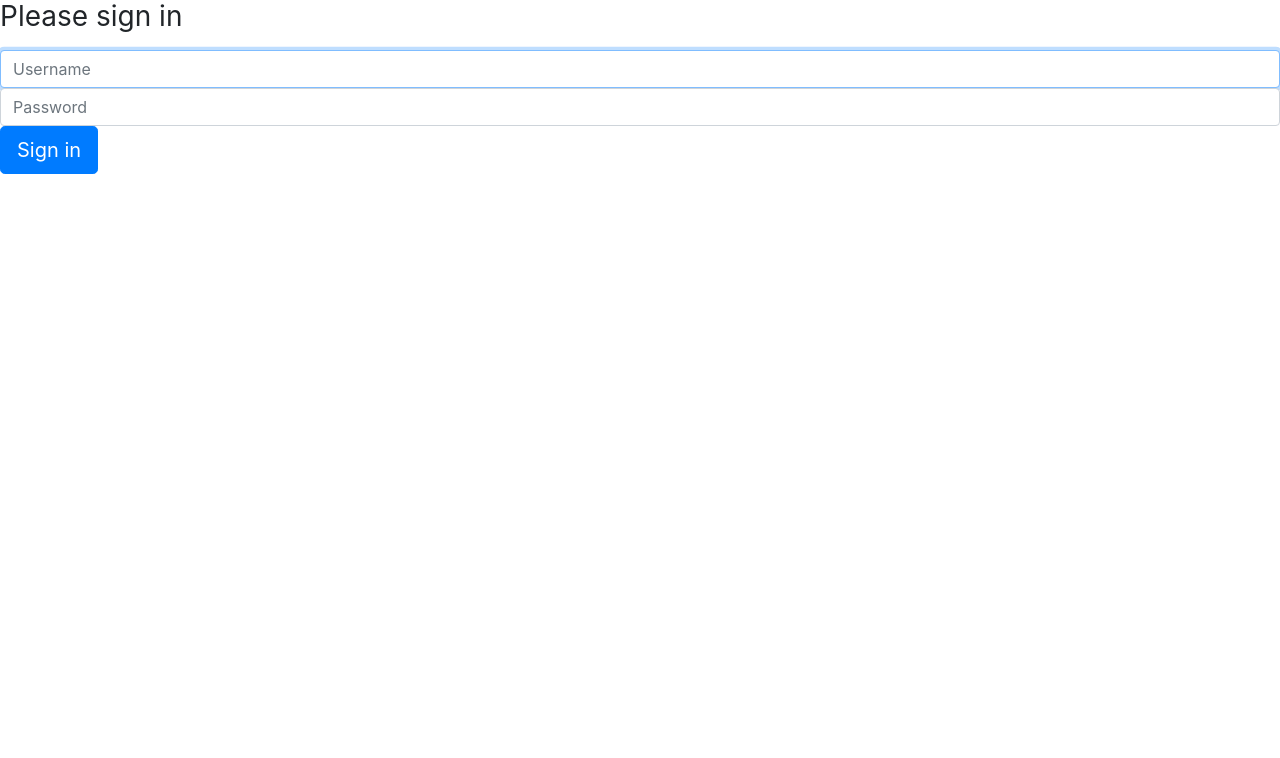
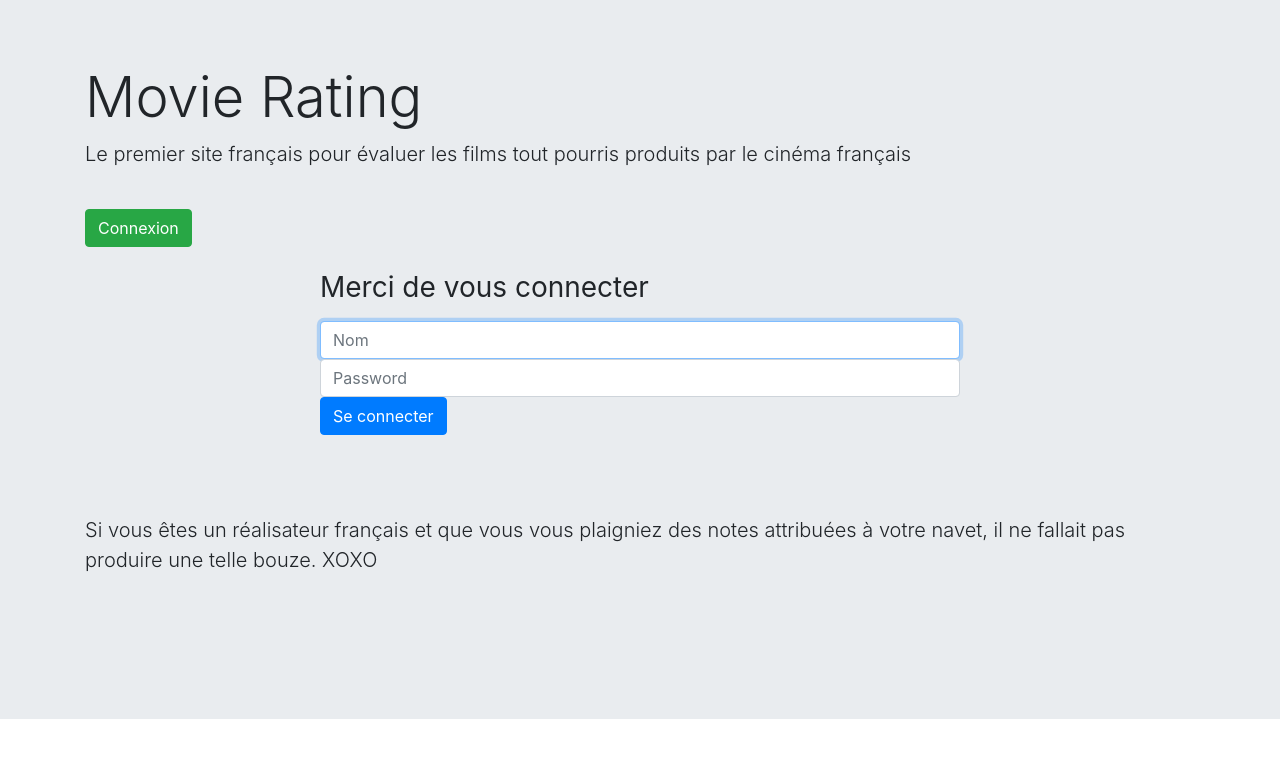
Before and after one commit to BiagioliCassandra/Site_Films_Debug_Symfony, a Symfony app: template templates/security/login.html.twig in a window 1280 px wide. Shown: the top 758 px of the page. Run offline with Twig, Linux system fonts and the light colour scheme; the template is opened without the code that fills it, so the values that code supplies are empty; some libraries are stand-ins or nearby versions.

Commit message:
add button connexion and deconnexion

```diff
--- a/config/routes.yaml
+++ b/config/routes.yaml
@@ -2,5 +2,5 @@
 #    path: /
 #    controller: App\Controller\DefaultController::index
 
-app_logout:
-    path: /logout
+# app_logout:
+#     path: /logout
--- a/src/Entity/Evaluation.php
+++ b/src/Entity/Evaluation.php
@@ -17,7 +17,7 @@ class Evaluation
     private $id;
 
     /**
-     * @ORM\Column(type="text")
+     * @ORM\Column(type="text", nullable=true)
      */
     private $comment;
 
--- a/src/Entity/Movie.php
+++ b/src/Entity/Movie.php
@@ -44,6 +44,8 @@ class Movie
     private $author;
 
     /**
+     * @ORM\OneToMany(targetEntity="App\Entity\Evaluation", mappedBy="movie")
+     * @ORM\JoinColumn(nullable=false)
      */
     private $evaluations;
 
--- a/templates/layout.html.twig
+++ b/templates/layout.html.twig
@@ -5,7 +5,10 @@
   <div class="container">
     <h1 class="display-4">Movie Rating</h1>
     <p class="lead">Le premier site français pour évaluer les films tout pourris produits par le cinéma français</p>
-  </div>
+    {% if is_granted('IS_AUTHENTICATED_REMEMBERED') %}
+    <a class="btn btn-warning text-white my-4" href="{{ path('app_logout') }}">Déconnexion</a>
+    {% endif %}
+    <a class="btn btn-success text-white my-4" href="{{ path('app_login') }}">Connexion</a>
 </div>
 {#<!-- A voir si on intégre ds le futur -->
 <!-- <div id="carouselExampleControls" class="carousel slide" data-ride="carousel">
@@ -29,13 +32,10 @@
     <span class="sr-only">Next</span>
   </a>
 </div> -->#}
-<div class="container">
-  <h2>{% block pageTitle %}{% endblock %}</h2>
-</div>
-<div class="jumbotron jumbotron-fluid">
+{% block main %}{% endblock %}
+<div class="jumbotron jumbotron-fluid mb-0">
   <div class="container">
     <p class="lead">Si vous êtes un réalisateur français et que vous vous plaigniez des notes attribuées à votre navet, il ne fallait pas produire une telle bouze. XOXO</p>
   </div>
 </div>
-{% block main %}{% endblock %}
 {% endblock %}
--- a/templates/security/login.html.twig
+++ b/templates/security/login.html.twig
@@ -1,16 +1,16 @@
-{% extends 'base.html.twig' %}
+{% extends 'layout.html.twig' %}
 
-{% block title %}Log in!{% endblock %}
+{% block title %}Connexion!{% endblock %}
 
-{% block body %}
-<form method="post">
+{% block main %}
+<form class="w-50 m-auto" method="post">
     {% if error %}
         <div class="alert alert-danger">{{ error.messageKey|trans(error.messageData, 'security') }}</div>
     {% endif %}
 
-    <h1 class="h3 mb-3 font-weight-normal">Please sign in</h1>
-    <label for="inputUsername" class="sr-only">Username</label>
-    <input type="text" value="{{ last_username }}" name="username" id="inputUsername" class="form-control" placeholder="Username" required autofocus>
+    <h1 class="h3 mb-3 font-weight-normal">Merci de vous connecter</h1>
+    <label for="inputUsername" class="sr-only">Identifiant</label>
+    <input type="text" value="{{ last_username }}" name="username" id="inputUsername" class="form-control" placeholder="Nom" required autofocus>
     <label for="inputPassword" class="sr-only">Password</label>
     <input type="password" name="password" id="inputPassword" class="form-control" placeholder="Password" required>
 
@@ -29,8 +29,6 @@
         </div>
     #}
 
-    <button class="btn btn-lg btn-primary" type="submit">
-        Sign in
-    </button>
+    <button class="btn btn-primary mb-3" type="submit">Se connecter</button>
 </form>
 {% endblock %}
```
Also changed, not shown: src/Controller/SecurityController.php (+8 -0 lines), src/Controller/TestController.php (+5 -3 lines), templates/test/index.html.twig (+1 -2 lines), templates/test/single.html.twig (+18 -1 lines), 1 other file.
